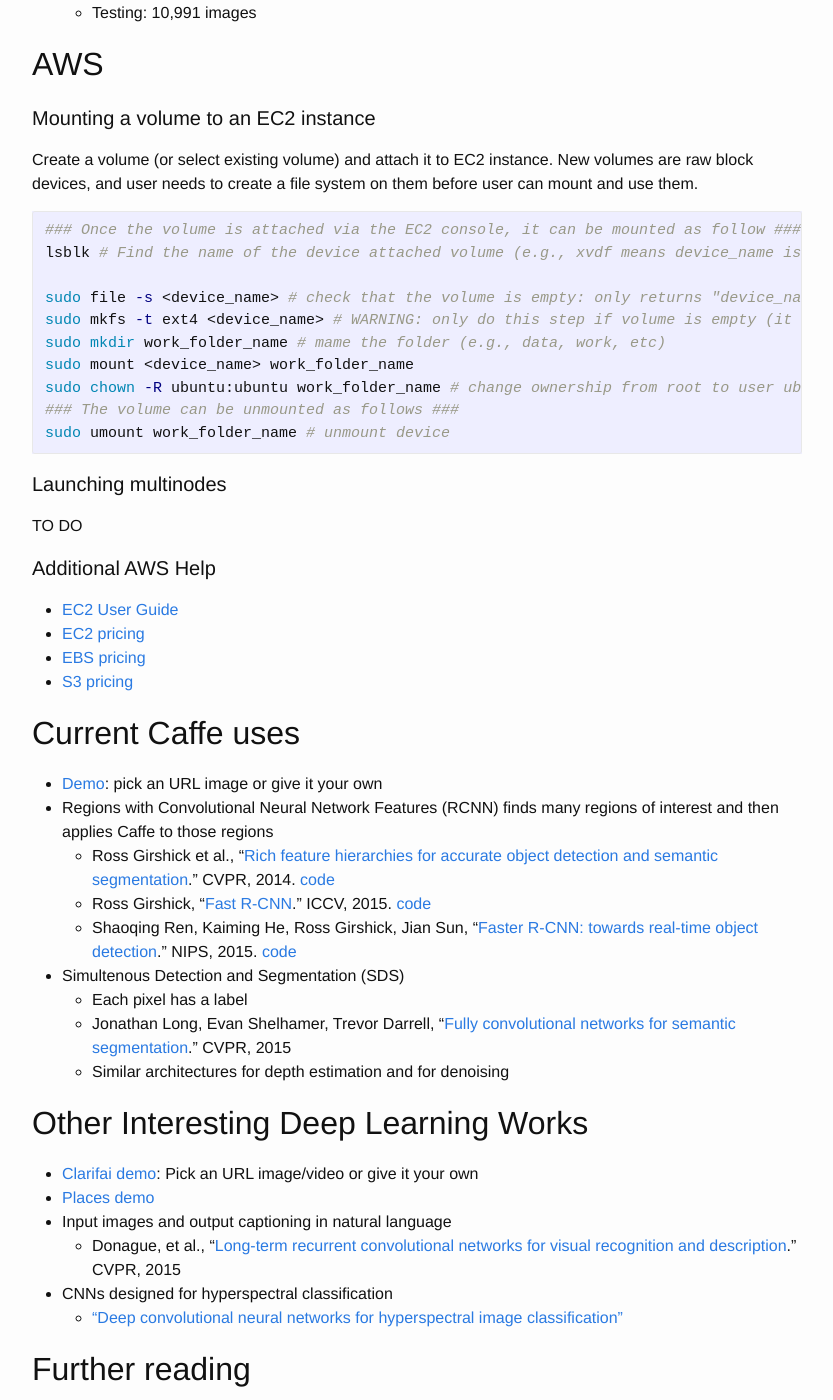
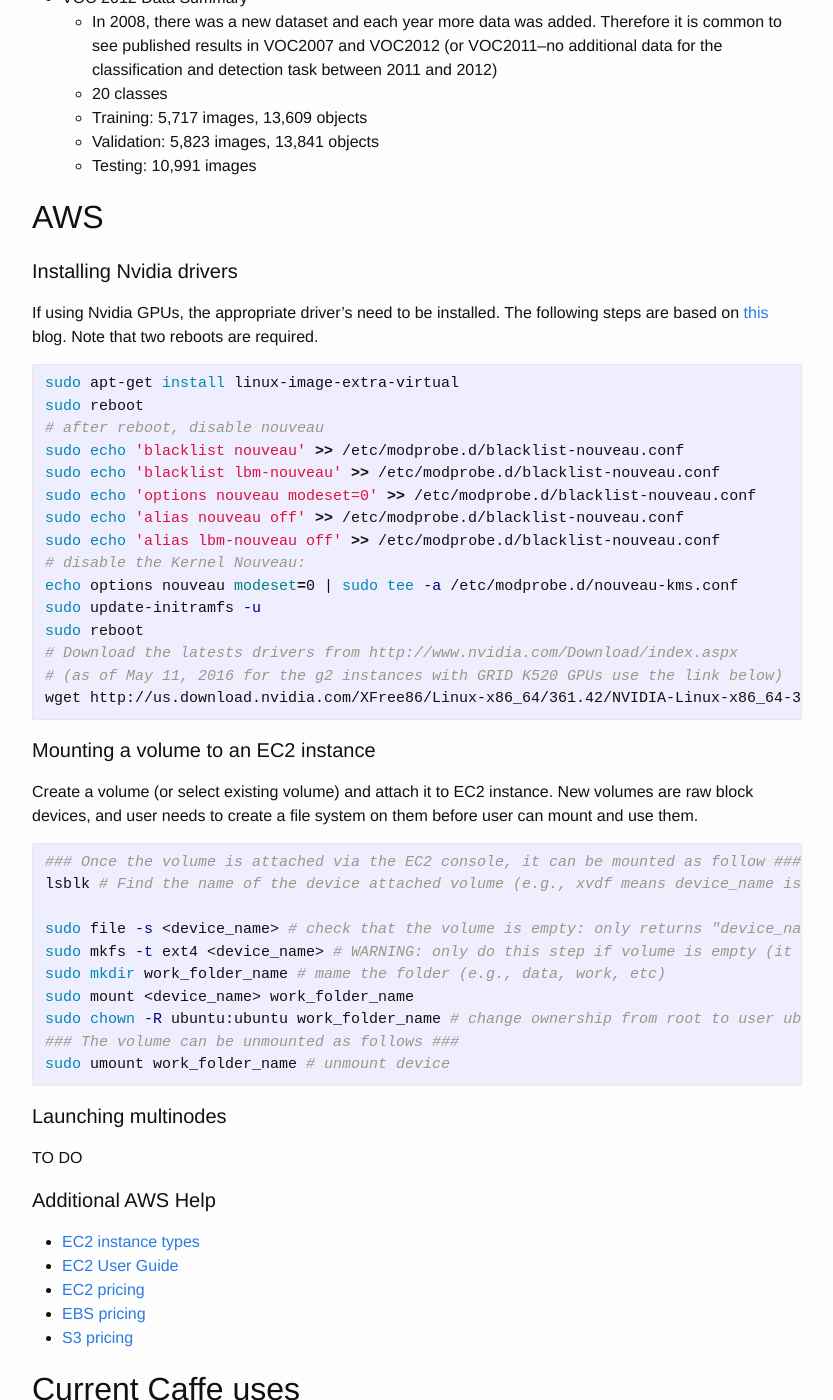
Before and after one commit to RodriguezAndres/RodriguezAndres.github.io, a Jekyll site: the page built from _posts/2016-04-28-caffe.markdown, in a window 1280 px wide and 1400 px high, scrolled down 19054 px. Shown: the whole window, without its empty margins (223-1056 px from the left). Built offline with Jekyll 4.4.1, drawn with Linux system fonts in a browser that asks for light colours; formulas are drawn with MathJax 3; comment, search, counter and statistics services are not loaded; some of the changed text lies outside the part shown.

Commit message:
Update 2016-04-28-caffe.markdown

```diff
--- a/_posts/2016-04-28-caffe.markdown
+++ b/_posts/2016-04-28-caffe.markdown
@@ -47,7 +47,9 @@ echo 'source /opt/intel/bin/compilervars.sh intel64' >> ~/.bashrc
 # and edit mklvars.sh with correct CPRO_PATH=<mkl_path>
 ~~~
 
-The next set of instructions are only needed if using GPUs. The GPU device should have CUDA [compute capability](https://en.wikipedia.org/wiki/CUDA#Supported_GPUs) >= 3.0. Devices with compute capability < 3.0 may have to reduce CUDA thread numbers and batch sizes due to hardware constraints.
+The next set of instructions are only needed if using Nvidia GPUs. The GPU device should have CUDA [compute capability](https://en.wikipedia.org/wiki/CUDA#Supported_GPUs) >= 3.0. Devices with compute capability < 3.0 may have to reduce CUDA thread numbers and batch sizes due to hardware constraints.
+
+Note that in AWS, installing the Nvidia drivers will require additional steps. If using AWS, follow the steps in the [AWS section](http://rodriguezandres.github.io/2016/04/28/caffe/#aws) prior to installing the drivers.
 
 ~~~ bash
 CUDA_VER=7.5
@@ -61,6 +63,9 @@ chmod +x $CUDAFILE
 mkdir nvidia_installers
 ./$CUDAFILE -extract=`pwd`/nvidia_installers
 cd nvidia_installers
+# Notes on installing drivers
+# 1) it is better to used the latest driver from http://www.nvidia.com/Download/index.aspx
+# 2) if using AWS see the steps in the AWS section prior to installing the drivers
 NVIDIA_INSTALLER=$(ls *NVIDIA*.run)
 CUDA_INSTALLER=$(ls cuda*rel*.run)
 CUDA_SAMPLES=$(ls cuda*samples*.run)
@@ -95,11 +100,12 @@ cp Makefile.config.example Makefile.config
 
 # Open Makefile.config and modify it (see comments in the Makefile)
 vi Makefile.config
-# To run on GPU with the cuDNN library, uncomment
+# To run on GPU using the cuDNN library, uncomment
 # # USE_CUDNN := 1
 # To run on CPU only and to avoid installing CUDA installers, uncomment
 # # CPU_ONLY := 1
-# To use MKL replace atlas with mkl as follows
+# To use MKL, replace atlas with mkl as follows
+# (make sure that the BLAS_DIR and BLAS_LIB paths are correct)
 # BLAS := mkl
 # BLAS_DIR := /opt/intel/mkl/include
 # BLAS_LIB := /opt/intel/mkl/lib/intel64
@@ -806,6 +812,27 @@ python average_precision.py
 
 
 ## AWS
+<h4>Installing Nvidia drivers</h4>
+If using Nvidia GPUs, the appropriate driver's need to be installed. The following steps are based on [this](http://tleyden.github.io/blog/2014/10/25/cuda-6-dot-5-on-aws-gpu-instance-running-ubuntu-14-dot-04/) blog. Note that two reboots are required.
+
+~~~ bash
+sudo apt-get install linux-image-extra-virtual
+sudo reboot
+# after reboot, disable nouveau
+sudo echo 'blacklist nouveau' >> /etc/modprobe.d/blacklist-nouveau.conf
+sudo echo 'blacklist lbm-nouveau' >> /etc/modprobe.d/blacklist-nouveau.conf
+sudo echo 'options nouveau modeset=0' >> /etc/modprobe.d/blacklist-nouveau.conf
+sudo echo 'alias nouveau off' >> /etc/modprobe.d/blacklist-nouveau.conf
+sudo echo 'alias lbm-nouveau off' >> /etc/modprobe.d/blacklist-nouveau.conf
+# disable the Kernel Nouveau:
+echo options nouveau modeset=0 | sudo tee -a /etc/modprobe.d/nouveau-kms.conf
+sudo update-initramfs -u
+sudo reboot
+# Download the latests drivers from http://www.nvidia.com/Download/index.aspx
+# (as of May 11, 2016 for the g2 instances with GRID K520 GPUs use the link below)
+wget http://us.download.nvidia.com/XFree86/Linux-x86_64/361.42/NVIDIA-Linux-x86_64-361.42.run
+~~~
+
 <h4>Mounting a volume to an EC2 instance</h4>
 Create a volume (or select existing volume) and attach it to EC2 instance. New volumes are raw block devices, and user needs to create a file system on them before user can mount and use them.
 
@@ -827,6 +854,7 @@ TO DO
 
 <h4>Additional AWS Help</h4>
 
+- [EC2 instance types](https://aws.amazon.com/ec2/instance-types/)
 - [EC2 User Guide](http://docs.aws.amazon.com/AWSEC2/latest/UserGuide/concepts.html)
 - [EC2 pricing](http://aws.amazon.com/ec2/pricing/)
 - [EBS pricing](http://aws.amazon.com/ebs/pricing/)
```
